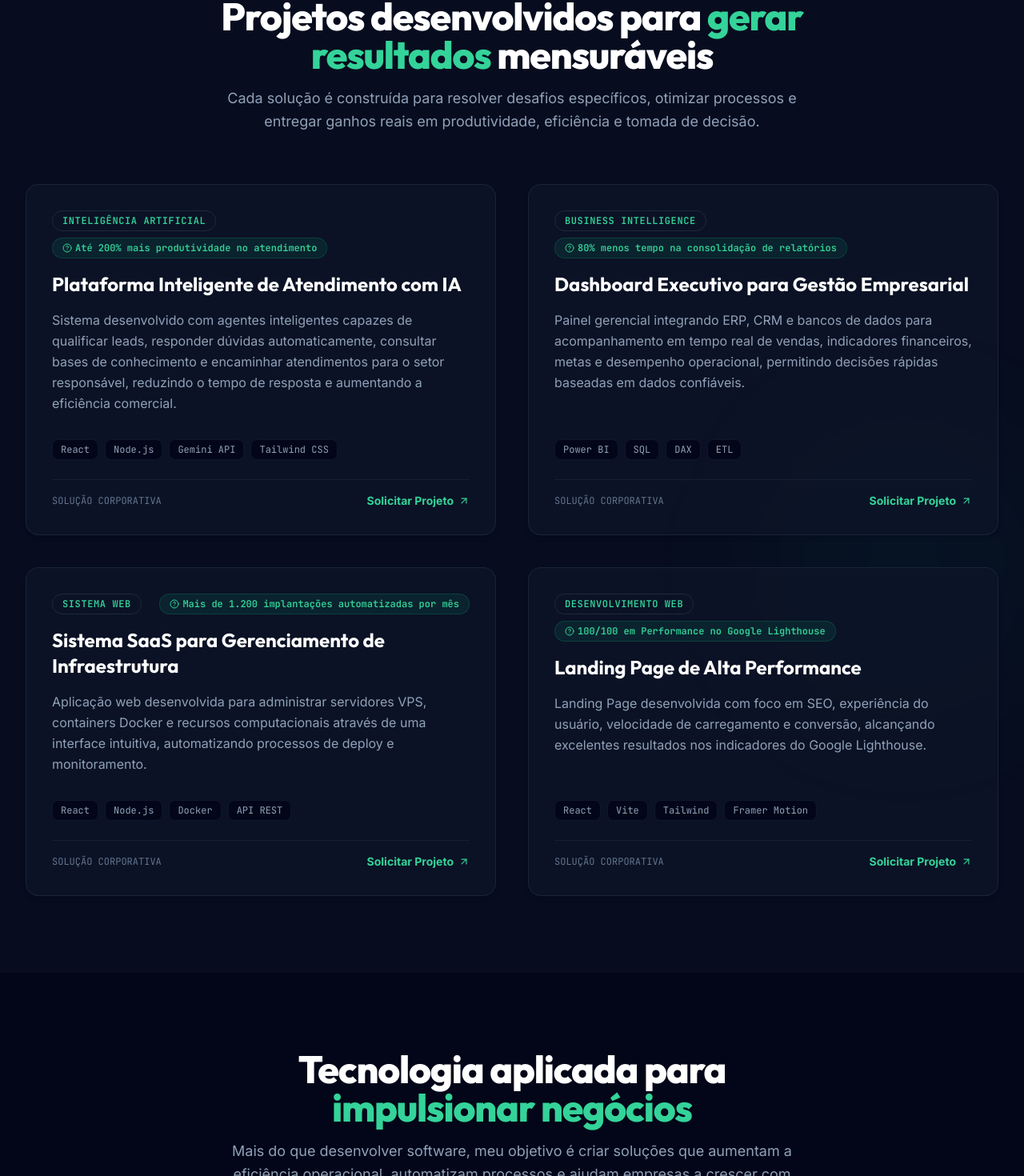
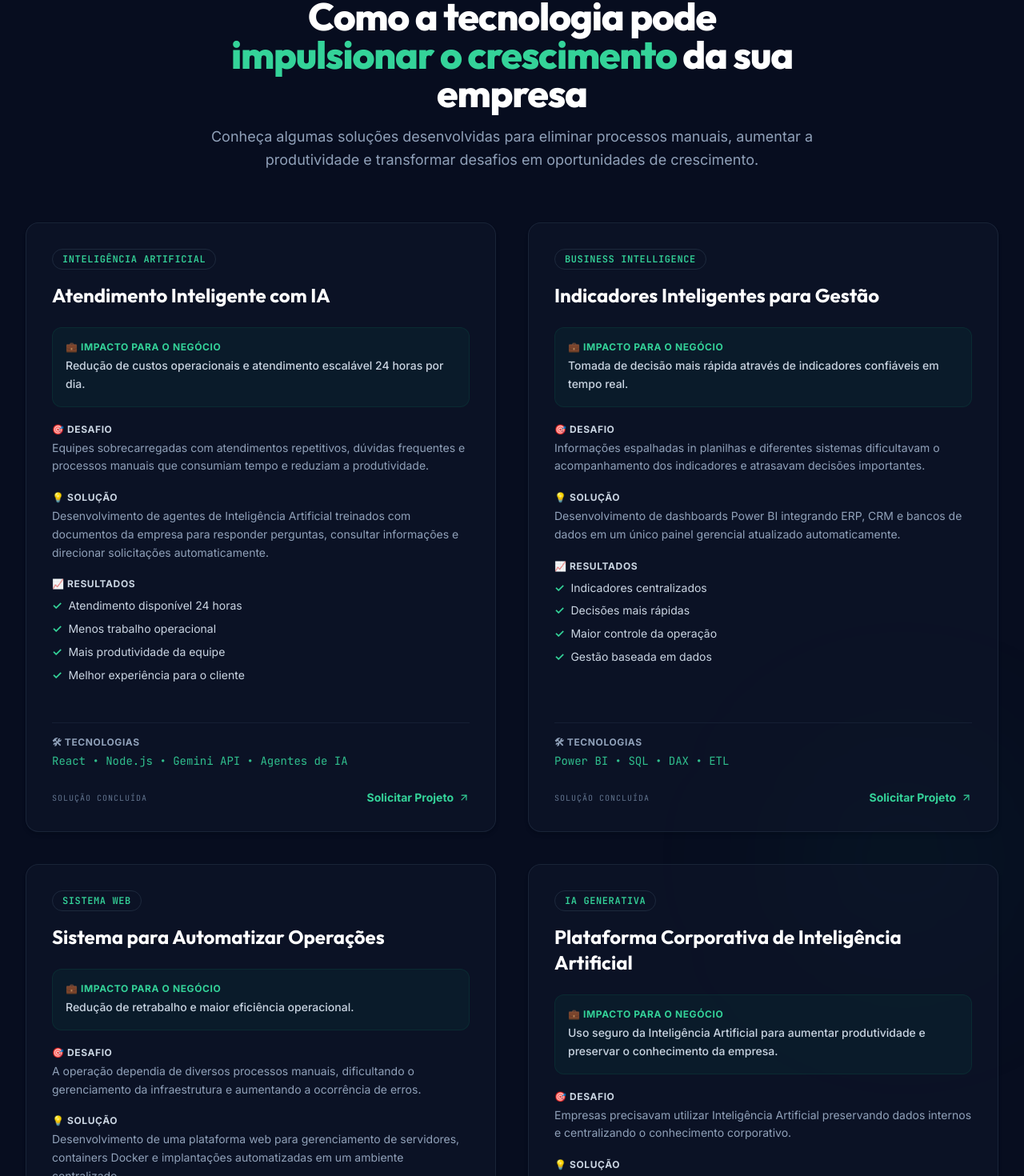
Before and after one commit to rfrancodev/new-site-franco, a React (Vite) app: page / in a window 1280 px wide. Shown: the part 2966-4436 px from the top of the page at 80% size. Built offline with nearby package versions, Linux system fonts and the light colour scheme.

Commit message:
feat: update projects section content and copy
Refactored the project section to feature updated messaging focused on business growth, expanded project details to include challenge/solution/impact structure, and updated the section title highlight.

```diff
--- a/src/components/ProjectsSection.tsx
+++ b/src/components/ProjectsSection.tsx
@@ -31,17 +31,11 @@ export function ProjectsSection() {
             transition={{ duration: 0.5 }}
             className="text-3xl sm:text-4xl md:text-5xl font-extrabold tracking-tight text-white font-display"
           >
-            {content.projects.title.includes("gerar resultados") ? (
+            {content.projects.title.includes("impulsionar o crescimento") ? (
               <>
-                {content.projects.title.split("gerar resultados")[0]}
-                <span className="text-emerald-400 font-extrabold">gerar resultados</span>
-                {content.projects.title.split("gerar resultados")[1]}
-              </>
-            ) : content.projects.title.includes("gerar resultado") ? (
-              <>
-                {content.projects.title.split("gerar resultado")[0]}
-                <span className="text-emerald-400 font-extrabold">gerar resultado</span>
-                {content.projects.title.split("gerar resultado")[1]}
+                {content.projects.title.split("impulsionar o crescimento")[0]}
+                <span className="text-emerald-400 font-extrabold">impulsionar o crescimento</span>
+                {content.projects.title.split("impulsionar o crescimento")[1]}
               </>
             ) : (
               content.projects.title
@@ -70,46 +64,81 @@ export function ProjectsSection() {
               className="h-full"
             >
               <TiltCard className="rounded-2xl border border-slate-800/80 bg-slate-900/60 p-6 sm:p-8 flex flex-col justify-between h-full hover:border-emerald-500/30 transition-all group overflow-hidden">
+                <div className="flex flex-col h-full justify-between">
                   <div>
-                  {/* Category and Metric */}
+                    {/* Category */}
                     <div className="flex items-center justify-between mb-4 flex-wrap gap-2">
                       <span className="px-3 py-1 rounded-full bg-slate-850 border border-slate-800 text-emerald-400 text-xs font-semibold uppercase tracking-wider font-mono">
                         {project.category}
                       </span>
-                    <span className="inline-flex items-center space-x-1 px-3 py-1 rounded-full bg-emerald-500/10 border border-emerald-500/20 text-emerald-400 text-xs font-bold font-mono">
-                      <LucideIcon name="Award" className="inline-block" size={12} />
-                      <span>{project.metric}</span>
-                    </span>
                     </div>
 
                     {/* Project Title */}
-                  <h3 className="text-xl sm:text-2xl font-bold text-white group-hover:text-emerald-400 transition-colors font-display">
+                    <h3 className="text-xl sm:text-2xl font-bold text-white group-hover:text-emerald-400 transition-colors font-display mb-6">
                       {project.title}
                     </h3>
 
-                  {/* Project Description */}
-                  <p className="mt-4 text-sm sm:text-base text-slate-400 leading-relaxed">
-                    {project.description}
+                    {/* 💼 Impacto para o Negócio */}
+                    <div className="bg-emerald-500/5 border border-emerald-500/10 rounded-xl p-4 mb-5">
+                      <div className="flex items-center gap-2 text-xs font-bold text-emerald-400 uppercase tracking-wider mb-1">
+                        <span>💼 Impacto para o Negócio</span>
+                      </div>
+                      <p className="text-sm text-slate-300 leading-relaxed font-medium">
+                        {project.businessImpact}
                       </p>
                     </div>
 
-                {/* Tech Badges and CTA */}
-                <div className="mt-8 space-y-6">
-                  {/* Tech stack tags */}
-                  <div className="flex flex-wrap gap-2">
-                    {project.tech.map((tech) => (
-                      <span
-                        key={tech}
-                        className="px-2.5 py-1 rounded-lg bg-slate-950 border border-slate-900 text-slate-400 text-xs font-mono"
-                      >
-                        {tech}
-                      </span>
-                    ))}
+                    {/* 🎯 Desafio */}
+                    <div className="mb-5">
+                      <div className="flex items-center gap-2 text-xs font-bold text-slate-300 uppercase tracking-wider mb-1">
+                        <span>🎯 Desafio</span>
+                      </div>
+                      <p className="text-sm text-slate-400 leading-relaxed">
+                        {project.challenge}
+                      </p>
                     </div>
 
-                  {/* Divider and link */}
-                  <div className="pt-4 border-t border-slate-800/60 flex items-center justify-between">
-                    <span className="text-xs font-mono text-slate-500">SOLUÇÃO CORPORATIVA</span>
+                    {/* 💡 Solução */}
+                    <div className="mb-5">
+                      <div className="flex items-center gap-2 text-xs font-bold text-slate-300 uppercase tracking-wider mb-1">
+                        <span>💡 Solução</span>
+                      </div>
+                      <p className="text-sm text-slate-400 leading-relaxed">
+                        {project.solution}
+                      </p>
+                    </div>
+
+                    {/* 📈 Resultados */}
+                    <div className="mb-6">
+                      <div className="flex items-center gap-2 text-xs font-bold text-slate-300 uppercase tracking-wider mb-2">
+                        <span>📈 Resultados</span>
+                      </div>
+                      <ul className="space-y-1.5">
+                        {project.result.map((res, rIndex) => (
+                          <li key={rIndex} className="text-sm text-slate-300 flex items-start gap-2 leading-relaxed">
+                            <span className="text-emerald-400 font-bold flex-shrink-0">✓</span>
+                            <span>{res}</span>
+                          </li>
+                        ))}
+                      </ul>
+                    </div>
+                  </div>
+
+                  {/* Footer content: Technologies & CTA */}
+                  <div className="mt-6 pt-4 border-t border-slate-800/60 space-y-4">
+                    {/* 🛠 Tecnologias */}
+                    <div>
+                      <div className="flex items-center gap-2 text-xs font-bold text-slate-400 uppercase tracking-wider mb-1">
+                        <span>🛠 Tecnologias</span>
+                      </div>
+                      <div className="text-sm font-mono text-emerald-400/90 leading-relaxed">
+                        {project.technologies.join(" • ")}
+                      </div>
+                    </div>
+
+                    {/* Action link */}
+                    <div className="pt-2 flex items-center justify-between">
+                      <span className="text-[10px] font-mono text-slate-500 uppercase tracking-widest">Solução Concluída</span>
                       <button
                         onClick={handleScrollToContact}
                         className="text-xs sm:text-sm font-bold text-emerald-400 hover:text-emerald-300 flex items-center gap-1.5 transition-colors cursor-pointer group-hover:translate-x-1 transform transition-transform"
@@ -117,6 +146,7 @@ export function ProjectsSection() {
                         <span>Solicitar Projeto</span>
                         <LucideIcon name="ArrowUpRight" size={14} />
                       </button>
+                    </div>
                   </div>
                 </div>
               </TiltCard>
--- a/src/content/content.json
+++ b/src/content/content.json
@@ -75,60 +75,90 @@
 },
 
   "projects": {
-    "title": "Projetos desenvolvidos para gerar resultados mensuráveis",
-    "subtitle": "Cada solução é construída para resolver desafios específicos, otimizar processos e entregar ganhos reais em produtividade, eficiência e tomada de decisão.",
+    "title": "Como a tecnologia pode impulsionar o crescimento da sua empresa",
+    "subtitle": "Conheça algumas soluções desenvolvidas para eliminar processos manuais, aumentar a produtividade e transformar desafios em oportunidades de crescimento.",
     "items": [
       {
         "id": "proj-ia-agents",
-        "title": "Plataforma Inteligente de Atendimento com IA",
+        "title": "Atendimento Inteligente com IA",
         "category": "Inteligência Artificial",
-        "description": "Sistema desenvolvido com agentes inteligentes capazes de qualificar leads, responder dúvidas automaticamente, consultar bases de conhecimento e encaminhar atendimentos para o setor responsável, reduzindo o tempo de resposta e aumentando a eficiência comercial.",
-        "tech": [
+        "businessImpact": "Redução de custos operacionais e atendimento escalável 24 horas por dia.",
+        "challenge": "Equipes sobrecarregadas com atendimentos repetitivos, dúvidas frequentes e processos manuais que consumiam tempo e reduziam a produtividade.",
+        "solution": "Desenvolvimento de agentes de Inteligência Artificial treinados com documentos da empresa para responder perguntas, consultar informações e direcionar solicitações automaticamente.",
+        "result": [
+          "Atendimento disponível 24 horas",
+          "Menos trabalho operacional",
+          "Mais produtividade da equipe",
+          "Melhor experiência para o cliente"
+        ],
+        "technologies": [
           "React",
           "Node.js",
           "Gemini API",
-          "Tailwind CSS"
-        ],
-        "metric": "Até 200% mais produtividade no atendimento"
+          "Agentes de IA"
+        ]
       },
       {
         "id": "proj-bi-corp",
-        "title": "Dashboard Executivo para Gestão Empresarial",
+        "title": "Indicadores Inteligentes para Gestão",
         "category": "Business Intelligence",
-        "description": "Painel gerencial integrando ERP, CRM e bancos de dados para acompanhamento em tempo real de vendas, indicadores financeiros, metas e desempenho operacional, permitindo decisões rápidas baseadas em dados confiáveis.",
-        "tech": [
+        "businessImpact": "Tomada de decisão mais rápida através de indicadores confiáveis em tempo real.",
+        "challenge": "Informações espalhadas in planilhas e diferentes sistemas dificultavam o acompanhamento dos indicadores e atrasavam decisões importantes.",
+        "solution": "Desenvolvimento de dashboards Power BI integrando ERP, CRM e bancos de dados em um único painel gerencial atualizado automaticamente.",
+        "result": [
+          "Indicadores centralizados",
+          "Decisões mais rápidas",
+          "Maior controle da operação",
+          "Gestão baseada em dados"
+        ],
+        "technologies": [
           "Power BI",
           "SQL",
           "DAX",
           "ETL"
-        ],
-        "metric": "80% menos tempo na consolidação de relatórios"
+        ]
       },
       {
         "id": "proj-saas-cloud",
-        "title": "Sistema SaaS para Gerenciamento de Infraestrutura",
+        "title": "Sistema para Automatizar Operações",
         "category": "Sistema Web",
-        "description": "Aplicação web desenvolvida para administrar servidores VPS, containers Docker e recursos computacionais através de uma interface intuitiva, automatizando processos de deploy e monitoramento.",
-        "tech": [
+        "businessImpact": "Redução de retrabalho e maior eficiência operacional.",
+        "challenge": "A operação dependia de diversos processos manuais, dificultando o gerenciamento da infraestrutura e aumentando a ocorrência de erros.",
+        "solution": "Desenvolvimento de uma plataforma web para gerenciamento de servidores, containers Docker e implantações automatizadas em um ambiente centralizado.",
+        "result": [
+          "Processos automatizados",
+          "Menos erros operacionais",
+          "Infraestrutura escalável",
+          "Maior produtividade"
+        ],
+        "technologies": [
           "React",
           "Node.js",
           "Docker",
           "API REST"
-        ],
-        "metric": "Mais de 1.200 implantações automatizadas por mês"
+        ]
       },
       {
-        "id": "proj-landing-seo",
-        "title": "Landing Page de Alta Performance",
-        "category": "Desenvolvimento Web",
-        "description": "Landing Page desenvolvida com foco em SEO, experiência do usuário, velocidade de carregamento e conversão, alcançando excelentes resultados nos indicadores do Google Lighthouse.",
-        "tech": [
-          "React",
-          "Vite",
-          "Tailwind",
-          "Framer Motion"
+        "id": "proj-mundo-ia",
+        "title": "Plataforma Corporativa de Inteligência Artificial",
+        "category": "IA Generativa",
+        "businessImpact": "Uso seguro da Inteligência Artificial para aumentar produtividade e preservar o conhecimento da empresa.",
+        "challenge": "Empresas precisavam utilizar Inteligência Artificial preservando dados internos e centralizando o conhecimento corporativo.",
+        "solution": "Desenvolvimento de uma plataforma privada baseada em Open WebUI com agentes inteligentes, RAG e integração aos bancos de dados corporativos.",
+        "result": [
+          "IA integrada aos processos internos",
+          "Consultas inteligentes a documentos",
+          "Conhecimento centralizado",
+          "Mais produtividade para diferentes áreas"
         ],
-        "metric": "100/100 em Performance no Google Lighthouse"
+        "technologies": [
+          "Open WebUI",
+          "Docker",
+          "PostgreSQL",
+          "Python",
+          "Node.js",
+          "RAG"
+        ]
       }
     ]
   },
```
Lines whose indentation alone changed are shown as unchanged.
